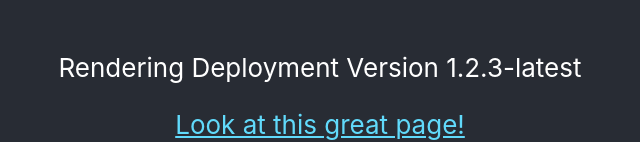
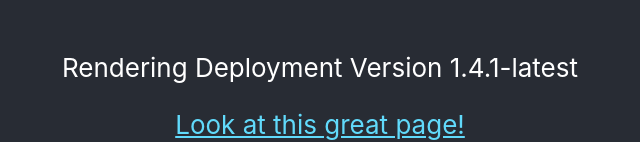
Before and after one commit to aubuchcl/actions-demo, a React (Create React App) app: page / in a window 1280 px wide. Shown: the part 477-619 px from the top of the page, without its empty margins (320-960 px from the left). Built offline with nearby package versions, Linux system fonts and the light colour scheme.

Commit message:
Update App.js

```diff
--- a/src/App.js
+++ b/src/App.js
@@ -6,7 +6,7 @@ function App() {
    <div className="App">
       <header className="App-header">
         <img src={logo} className="App-logo" alt="logo" />
-        <p>Rendering Deployment Version 1.2.3-latest</p>
+        <p>Rendering Deployment Version 1.4.1-latest</p>
         <a className="App-link" href="https://reactjs.org" target="_blank" rel="noopener noreferrer">
           Look at this great page!
         </a>
```
